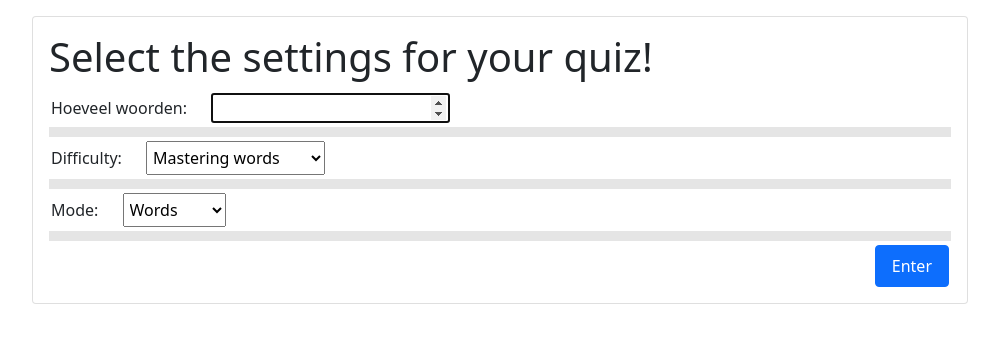
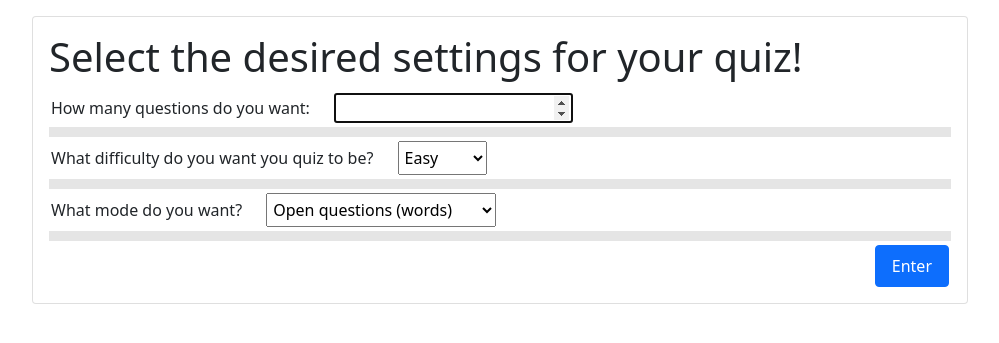
Before and after one commit to RodgervanderHeijden/Triolingo, a Flask app: page /settings in a window 1280 px wide. Shown: the part 76-419 px from the top of the page, without its empty margins (140-1139 px from the left). Run offline with Flask 2, Linux system fonts and the light colour scheme.

Commit message:
Changed the Dutch text to English, moved to greater consistency with tab titles and layout, added the table to the post quiz page, and refactors several variables to more accurately reflect their (current) meaning, for a better UX. close #15 close #23

```diff
--- a/app.py
+++ b/app.py
@@ -1,4 +1,4 @@
-from flask import Flask, render_template, request, url_for, redirect
+from flask import Flask, render_template, request, url_for, redirect, session
 from helper_functions import select_quiz_words, check_answers, generate_answer_options
 import random
 
@@ -9,15 +9,13 @@ current_question_no = [0]
 
 @app.route('/quiz_confirmation', methods=["POST"])
 def confirm_quiz_settings():
-    # De request hier komt van settings af
-    # en bestaat dus uit mode en questions
     questions = int(request.form.get("amount"))
-    if request.form.get("difficulty") == "Mastering words":
-        difficulty = "mastery"
-    elif request.form.get("difficulty") == "Mixture":
-        difficulty = "mixed"
-    elif request.form.get("difficulty") == "Learning new words":
-        difficulty = "new"
+    if request.form.get("difficulty") == "Easy":
+        difficulty = "easy"
+    elif request.form.get("difficulty") == "Medium":
+        difficulty = "medium"
+    elif request.form.get("difficulty") == "Difficult":
+        difficulty = "difficult"
     mode = request.form.get("mode")
     global current_question_no
     current_question_no = [0]
@@ -26,27 +24,25 @@ def confirm_quiz_settings():
 
 
 @app.route("/quiz/<difficulty>/<no_questions>/<mode>/", methods=["POST"])
-def quiz_page(difficulty="mastery", no_questions=10, mode='Sentence'):
+def quiz_page(difficulty="Easy", no_questions=10, mode='Sentence'):
     # Get from URL
     no_questions=int(no_questions)
     answer_bool = request.form.get('text', None)
 
     # Upon first visit of the route, no answer has yet been given
     # Here a to be quizzed sub df gets selected and returned
-
-
     while current_question_no[0] < no_questions-1:
         if (request.method == "POST") & (answer_bool is None):
+
             global quiz_df
             quiz_df = select_quiz_words(difficulty, no_questions, mode)
-            #current_question = quiz_df.iloc[current_question_no[0]]['Polish']
             current_question = quiz_df.iloc[current_question_no[0]]['sentence_pl']
             current_questionID = quiz_df.iloc[current_question_no[0]]['sentenceID']
 
             quiz_df_html = [quiz_df.to_html(classes='data')]
-            # Sentences means multiple choice (for now)
-            # Words for open questions
-            if mode == 'Sentences':
+            # MultiC means multiple choice (for now)
+            # Open for open questions
+            if mode == 'multiple choice':
                 correct_answer, incorrect_answers = generate_answer_options(current_questionID)
                 answer_options = [x for x in incorrect_answers]
                 answer_options.append(correct_answer)
@@ -54,13 +50,9 @@ def quiz_page(difficulty="mastery", no_questions=10, mode='Sentence'):
                 return render_template("do_quiz.html", difficulty=difficulty, no_questions=no_questions,
                                        quiz_df=quiz_df_html, mode=mode, current_word=current_question,
                                        answer_options=answer_options)
-            elif mode == 'Words':
+            elif mode == 'open':
                 return render_template("do_quiz.html", difficulty=difficulty, no_questions=no_questions,
                                        quiz_df=quiz_df_html, mode=mode, current_word=current_question)
-
-            else:
-                print("Dikke vette error")
-                return redirect(url_for("select_settings"))
 
         else:
             sentenceID = quiz_df.iloc[current_question_no[0]]['sentenceID']
@@ -70,7 +62,7 @@ def quiz_page(difficulty="mastery", no_questions=10, mode='Sentence'):
             current_question_no[0] = current_question_no[0] + 1
             current_question = quiz_df.iloc[current_question_no[0]]['sentence_pl']
             current_questionID = quiz_df.iloc[current_question_no[0]]['sentenceID']
-            #current_question = quiz_df.iloc[current_question_no[0]]['Polish'] # line two
+
             # TODO
             # check whether answer is correct
             # If correct: quiz the next question
@@ -81,13 +73,11 @@ def quiz_page(difficulty="mastery", no_questions=10, mode='Sentence'):
             else:
                 print("Incorrect!")
 
-
-
             quiz_df_html = [quiz_df.to_html(classes='data')]
 
-            # Sentences means multiple choice (for now)
-            # Words for open questions
-            if mode == 'Sentences':
+            # MultiC means multiple choice
+            # Open for open questions
+            if mode == 'multiple choice':
                 correct_answer, incorrect_answers = generate_answer_options(current_questionID)
                 answer_options = [x for x in incorrect_answers]
                 answer_options.append(correct_answer)
@@ -95,14 +85,9 @@ def quiz_page(difficulty="mastery", no_questions=10, mode='Sentence'):
                 return render_template("do_quiz.html", difficulty=difficulty, no_questions=no_questions,
                                        quiz_df=quiz_df_html, mode=mode, current_word=current_question,
                                        answer_options=answer_options, answer=answer_bool,)
-            elif mode == 'Words':
+            elif mode == 'open':
                 return render_template("do_quiz.html", difficulty=difficulty, no_questions=no_questions,
                                        quiz_df=quiz_df_html, mode=mode, current_word=current_question, answer=answer_bool,)
-
-            else:
-                print("Dikke vette error")
-                return redirect(url_for("select_settings"))
-
 
     return redirect(url_for("show_quiz_data", difficulty=difficulty, no_questions=no_questions, mode=mode))
 
@@ -115,15 +100,11 @@ def show_quiz_data(difficulty, no_questions, mode):
     def update_lexicon():
         pass
 
-    return render_template("after_quiz.html", difficulty=difficulty, no_questions=no_questions, mode=mode)
+    quiz_df_html = [quiz_df.to_html(classes='data')]
+    return render_template("after_quiz.html", difficulty=difficulty, no_questions=no_questions, mode=mode,
+                           quiz_df=quiz_df_html)
 
 
-
-# Page to select settings
-# Relevant settings:
-## Difficulty
-## Number of words
-# Page links to quiz, where these settings are read.
 @app.route("/settings", methods=["GET"])
 def select_settings():
     return render_template("select_quiz_settings.html")
--- a/helper_functions.py
+++ b/helper_functions.py
@@ -29,9 +29,9 @@ def retrieve_all_correct_answers(sentenceID):
 
 # Selecting what words are to be quizzed, based on the desired difficulty and quantity
 def select_quiz_words(difficulty, number_of_questions, mode):
-    if mode == 'Sentences':
+    if mode == 'multiple choice':
         df = import_tatoeba()
-    elif mode == 'Words':
+    elif mode == 'open':
         df = import_lexicon()
 
     # TODO: create meaningful weights, based on mastery ánd difficulty
--- a/templates/select_quiz_settings.html
+++ b/templates/select_quiz_settings.html
@@ -1,6 +1,8 @@
 {% extends "template.html" %}
 
-{% block title %}Triolingo - ga quizzen!{% endblock %}
+{% block title %}
+    Triolingo - select quiz settings
+{% endblock %}
 
 {% block main %}
     <div class="container">
@@ -8,28 +10,28 @@
             <div class="col">
                 <div class="card">
                     <div class="card-body">
-                        <h1>Select the settings for your quiz!</h1>
+                        <h1>Select the desired settings for your quiz!</h1>
 
                         <form method="POST" action="{{ url_for('confirm_quiz_settings') }}">
                             <div class="form__fieldset">
-                                <label for="number" class="form__label">Hoeveel woorden:</label>
+                                <label for="number" class="form__label">How many questions do you want:</label>
                                 <input autofocus type="number" name="amount" id="amount" min="3" class="form__input" />
                             </div>
 
                             <div class="form__fieldset">
-                                <label for="difficulty" class="form__label">Difficulty:</label>
+                                <label for="difficulty" class="form__label">What difficulty do you want you quiz to be?</label>
                                 <select name="difficulty" id="difficulty" class="form__input form__select">
-                                    <option value="Mastering words">Mastering words</option>
-                                    <option value="Mixture">Mixture</option>
-                                    <option value="Learning new words">Learning new words</option>
+                                    <option value="Easy">Easy</option>
+                                    <option value="Medium">Medium</option>
+                                    <option value="Difficult">Difficult</option>
                                 </select>
                             </div>
 
                             <div class="form__fieldset">
-                                <label for="mode" class="form__label">Mode:</label>
+                                <label for="mode" class="form__label">What mode do you want?</label>
                                 <select name="mode" id="mode" class="form__input form__select">
-                                    <option value="Words">Words</option>
-                                    <option value="Sentences">Sentences</option>
+                                    <option value="open">Open questions (words)</option>
+                                    <option value="multiple choice">Multiple choice (sentences)</option>
                                 </select>
                             </div>
 
```
Also changed, not shown: templates/about_triolingo.html (+8 -2 lines), templates/after_quiz.html (+6 -10 lines), templates/do_quiz.html (+17 -14 lines), templates/homepage.html (+6 -4 lines), templates/quiz_confirmation.html (+4 -4 lines).
